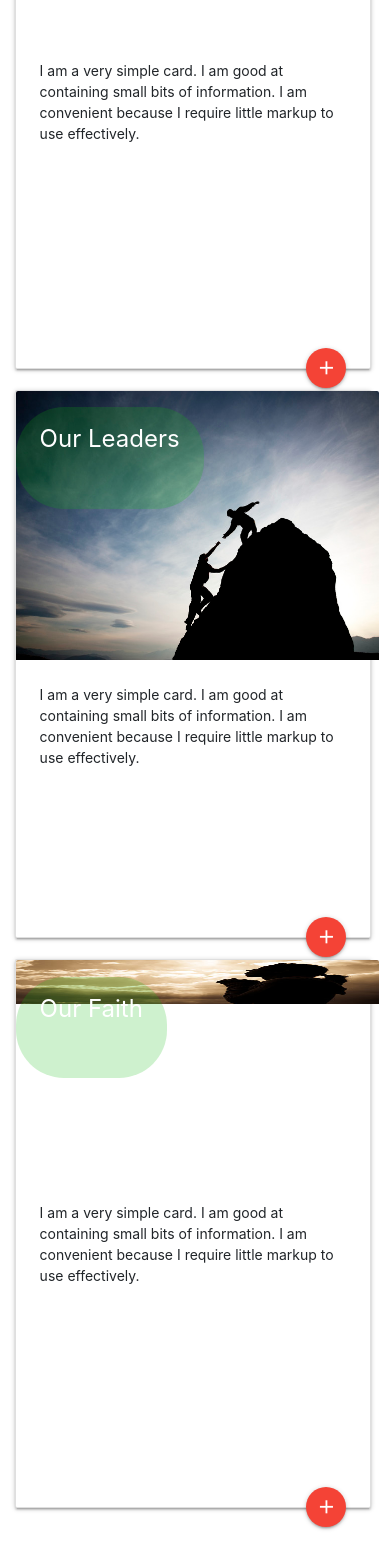
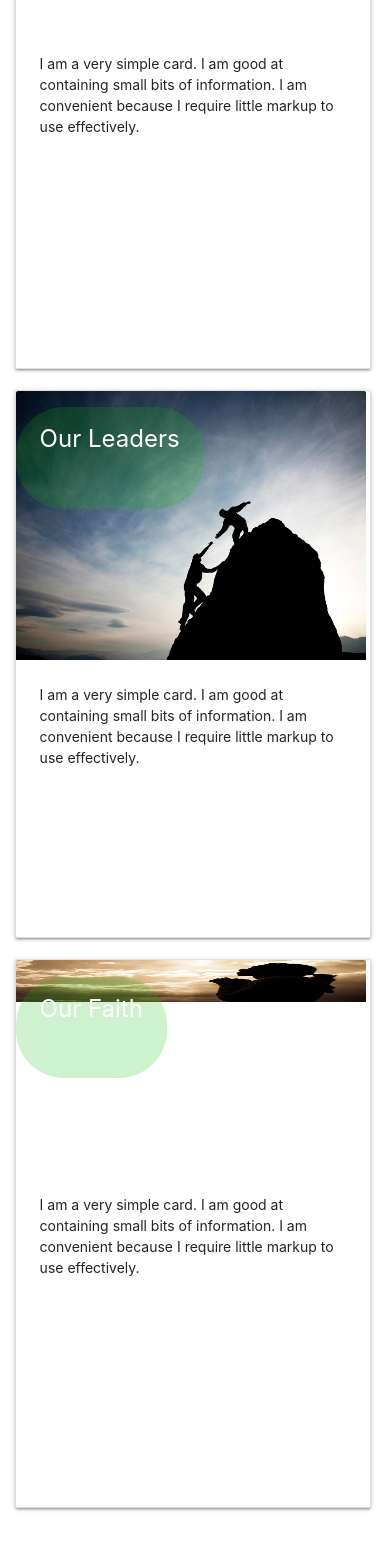
Before and after one commit to IamGiel/AngularApplication, an Angular app: page /about in a window 390 px wide. Shown: the part 196-1764 px from the top of the page. Built offline with nearby package versions, Linux system fonts and the light colour scheme.

Commit message:
adjust image width

```diff
--- a/src/app/about/about.component.html
+++ b/src/app/about/about.component.html
@@ -6,9 +6,9 @@
         <div class="card-image">
           <img id="cardPhoto1" src="../../assets/images/plant.jpg">
           <span class="card-title">Our Story</span>
-          <a class="btn-floating halfway-fab waves-effect waves-light red">
+          <!-- <a class="btn-floating halfway-fab waves-effect waves-light red">
             <i class="material-icons">add</i>
-          </a>
+          </a> -->
         </div>
         <div class="card-content">
           <p>I am a very simple card. I am good at containing small bits of information. I am convenient because I require little
@@ -22,9 +22,9 @@
         <div class="card-image">
           <img id="leaderPhoto" src="../../assets/images/leader.jpg">
           <span class="card-title">Our Leaders</span>
-          <a class="btn-floating halfway-fab waves-effect waves-light red">
+          <!-- <a class="btn-floating halfway-fab waves-effect waves-light red">
             <i class="material-icons">add</i>
-          </a>
+          </a> -->
         </div>
         <div class="card-content">
           <p>I am a very simple card. I am good at containing small bits of information. I am convenient because I require little
@@ -38,9 +38,9 @@
         <div class="card-image">
           <img id="cardPhoto1" src="../../assets/images/faith.jpg">
           <span class="card-title">Our Faith</span>
-          <a class="btn-floating halfway-fab waves-effect waves-light red">
+          <!-- <a class="btn-floating halfway-fab waves-effect waves-light red">
             <i class="material-icons">add</i>
-          </a>
+          </a> -->
         </div>
         <div class="card-content">
           <p>I am a very simple card. I am good at containing small bits of information. I am convenient because I require little
--- a/src/app/about/about.component.scss
+++ b/src/app/about/about.component.scss
@@ -42,7 +42,7 @@ image {
   .card .card-image {
     position: static;
     display: block;
-    width: 363px;
+    width: 350px;
   }
   #cardPhoto1[_ngcontent-c1] {
     display: block !important;
```
